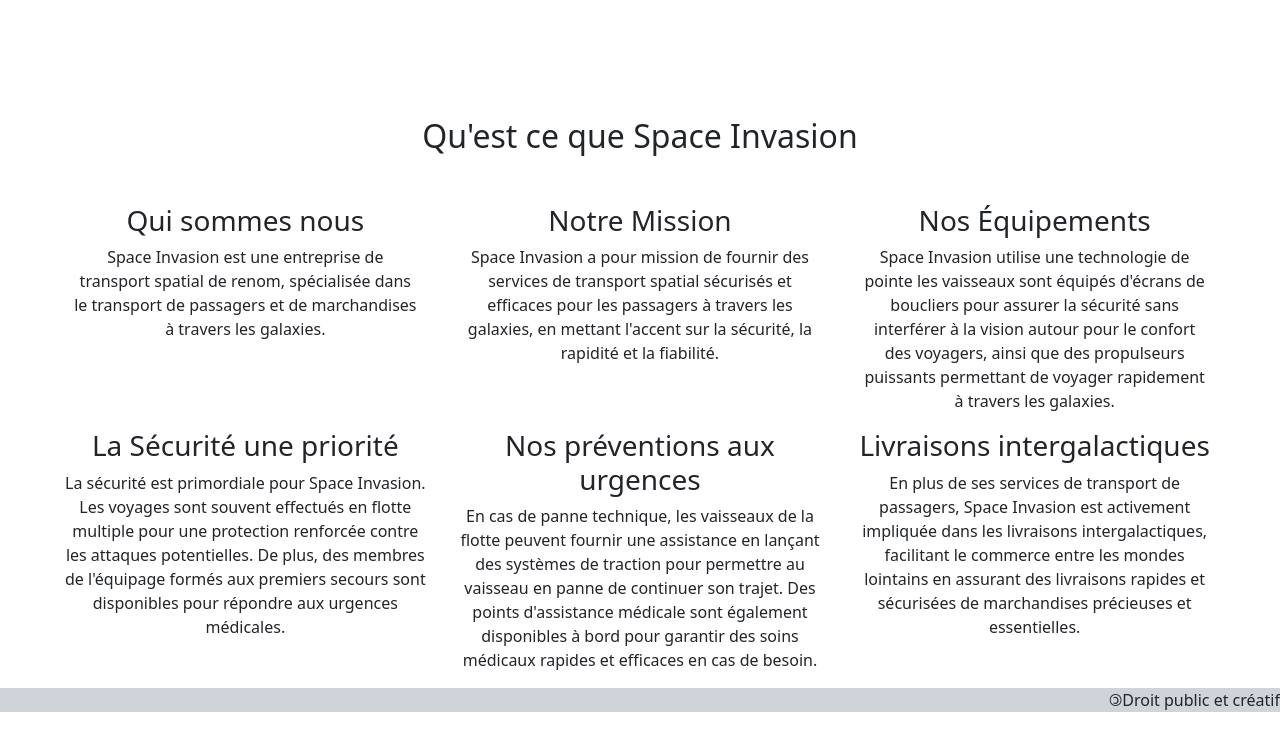
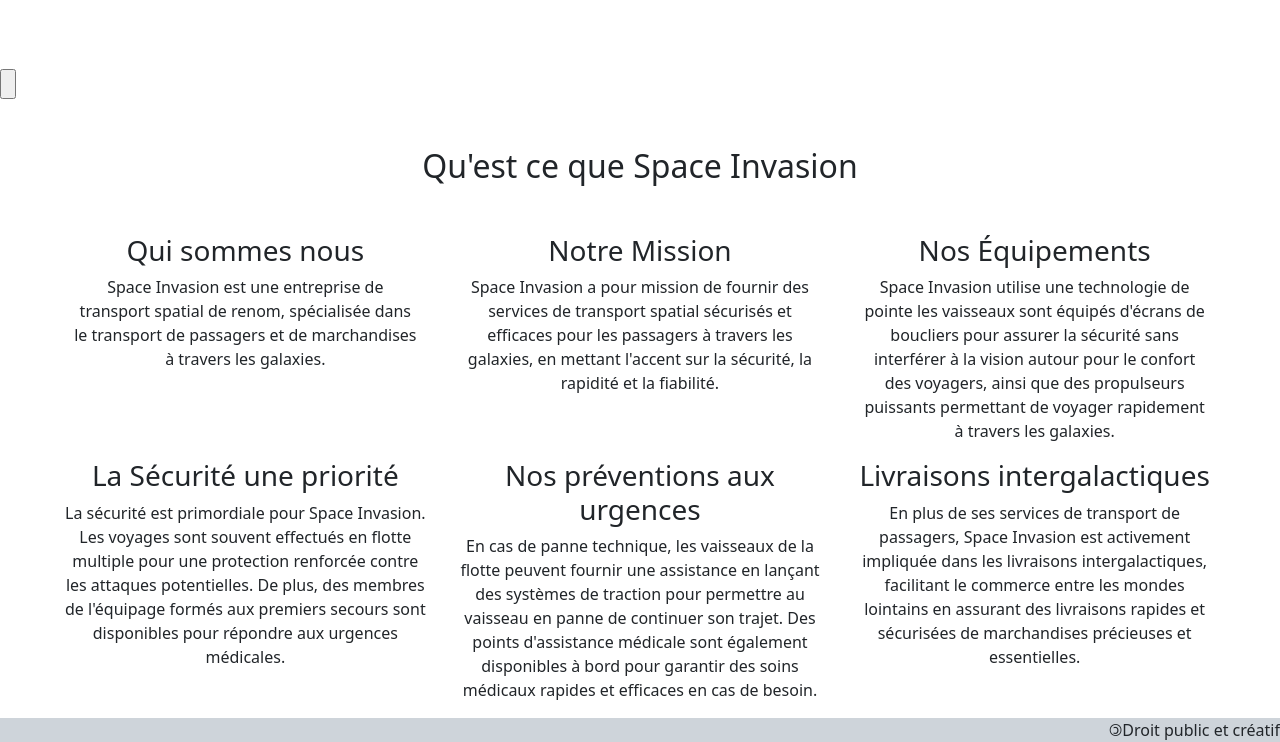
Before and after one commit to jeremymascla/Space_Invasion, a website: page info.html in a window 1280 px wide. Shown: the part 1083-1825 px from the top of the page. Before the commit the page ends 1795 px from the top, so only its background shows below. Drawn offline with nearby package versions, Linux system fonts and the light colour scheme.

Commit message:
création d'une zone qui vas donné accès au document du jour fourni par l'API de la nasa

```diff
--- a/info.html
+++ b/info.html
@@ -59,6 +59,14 @@
             </div>
         </div>
     </div>
+
+    <div class="d-grid">
+        <div class="row">
+            <div class="col-12">
+                <input type="button" value="">
+            </div>
+        </div>
+    </div>
     <!-- zone de texte où les utilisateurs peuvent s'informer et en apprendre plus sur l'entreprise -->
     <div class="d-grid mx-lg-5">
         <h2 class="text-center my-lg-5">Qu'est ce que Space Invasion</h2>
```
